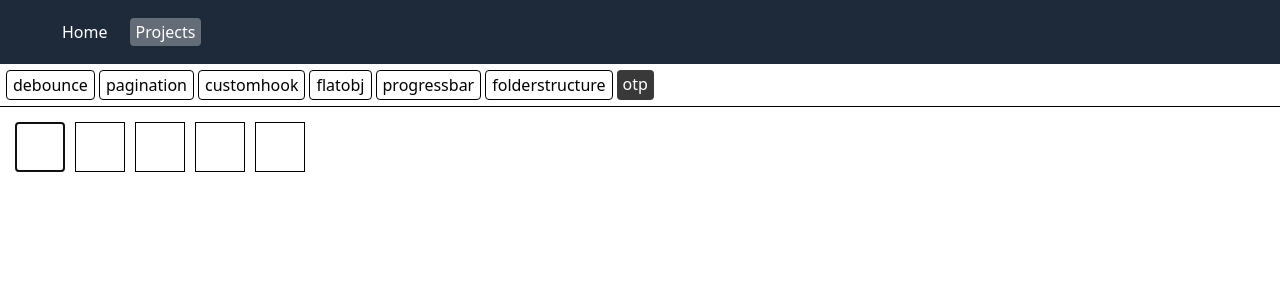
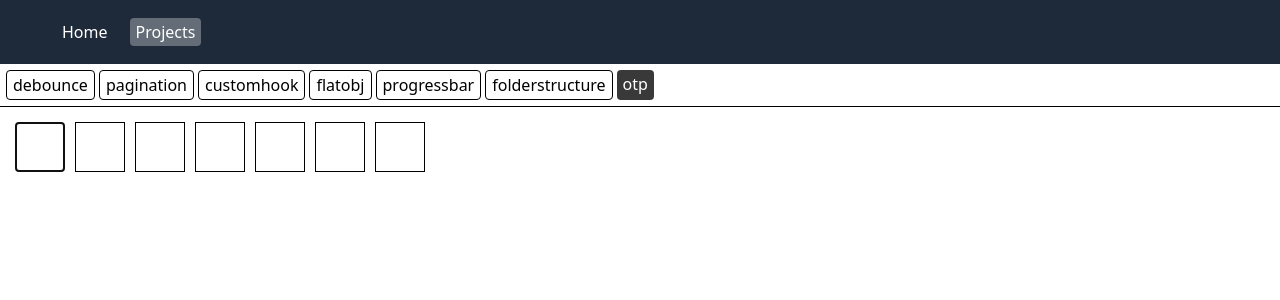
Before and after one commit to Vivek-Vishwakarma/machine-coding, a React (Vite) app: page /projects/otp in a window 1280 px wide. Shown: the top 300 px of the page. Built offline with nearby package versions, Linux system fonts and the light colour scheme.

Commit message:
otp complete

```diff
--- a/src/machine-coding/Otp.jsx
+++ b/src/machine-coding/Otp.jsx
@@ -1,30 +1,24 @@
 import React, { useEffect, useRef, useState } from "react";
 
-let INPUT = 5;
+let INPUT = 7;
 const Otp = () => {
   const [input, setInput] = useState(new Array(INPUT).fill(""));
-  const inputRefs = useRef([]); // Array of refs
+  const inputRefs = useRef([]);
   const inputChange = (e, i) => {
-    if (isNaN(e)) return;
-    setInput((prevItems) => {
-      const newItems = [...prevItems];
-      newItems[i] = e.slice(-1);
-      inputRefs.current[i + 1]?.focus();
-      return newItems;
-    });
+    if (isNaN(e) || e == " ") return;
+    const newItems = [...input];
+    newItems[i] = e.slice(-1);
+    e && inputRefs.current[i + 1]?.focus();
+    setInput(newItems);
   };
+
   useEffect(() => {
     inputRefs.current[0]?.focus();
   }, []);
+
   const handleKeyDown = (event, i) => {
-    if (event.key === "Backspace") {
-      setInput((prevItems) => {
-        const newItems = [...prevItems];
-        newItems[i] = "";
-        return newItems;
-      });
+    if (!event.target.value && event.key === "Backspace") {
       inputRefs.current[i - 1]?.focus();
-      console.log(input);
     }
   };
   return (
```
